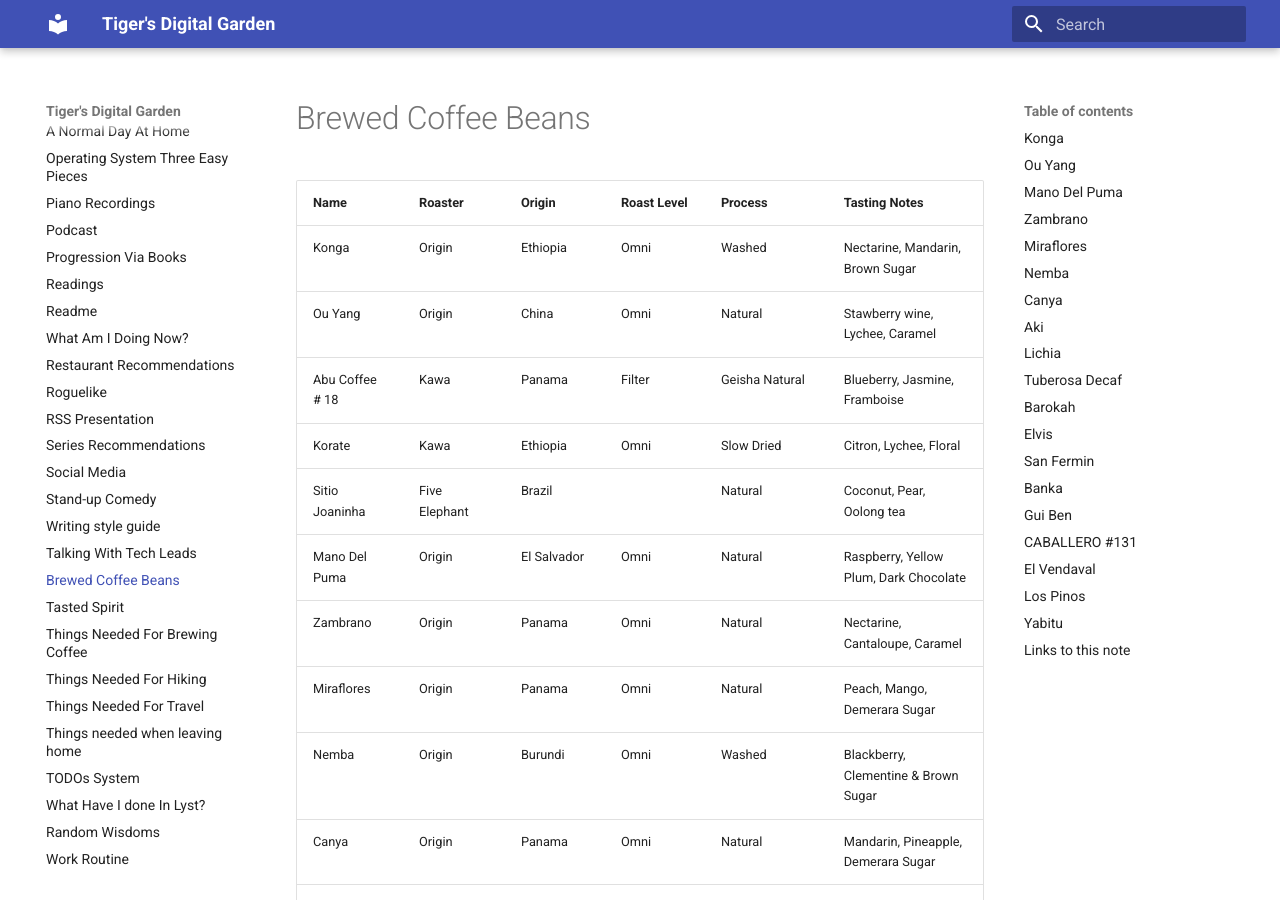
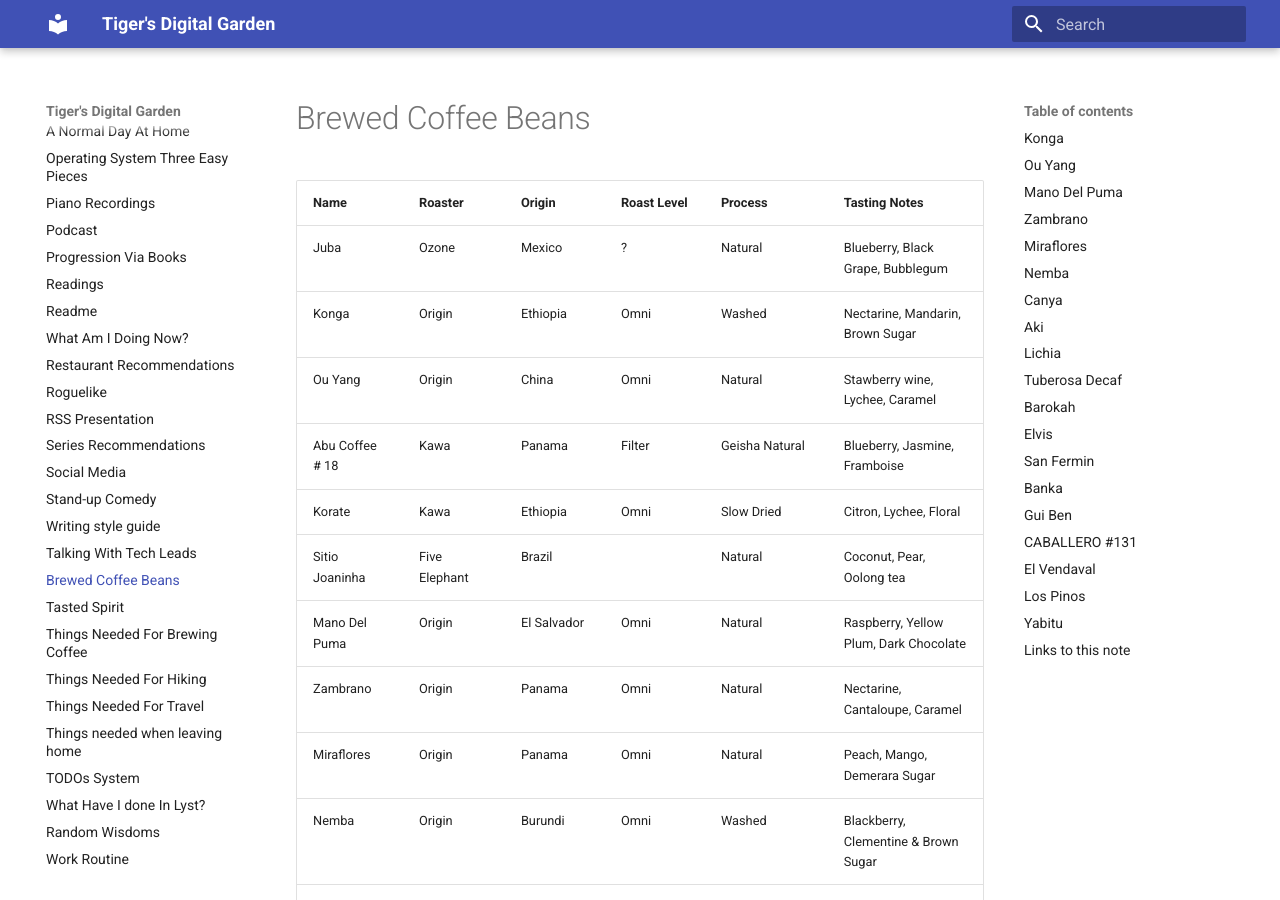
Before and after one commit to ynotstartups/notes, an MkDocs documentation site: the page built from notes/tasted-coffee-beans.md, in a window 1280 px wide and 900 px high. Built offline with MkDocs 1.6.1 and Material for MkDocs 9.7.7, drawn with Linux system fonts in a browser that asks for light colours.

Commit message:
add coffee bean

```diff
--- a/notes/tasted-coffee-beans.md
+++ b/notes/tasted-coffee-beans.md
@@ -2,6 +2,7 @@
 
 | Name            | Roaster       | Origin      | Roast Level | Process                | Tasting Notes                                |
 | --------------- | ------------- | ----------- | ----------- | ---------------------- | -------------------------------------------- |
+| Juba            | Ozone         | Mexico      | ?           | Natural                | Blueberry, Black Grape, Bubblegum            |
 | Konga           | Origin        | Ethiopia    | Omni        | Washed                 | Nectarine, Mandarin, Brown Sugar             |
 | Ou Yang         | Origin        | China       | Omni        | Natural                | Stawberry wine, Lychee, Caramel              |
 | Abu Coffee # 18 | Kawa          | Panama      | Filter      | Geisha Natural         | Blueberry, Jasmine, Framboise                |
@@ -38,7 +39,6 @@ Around 1,200 small coffee holders contribute their coffee cherries to the Konga
 The Coffee of Yunnan
 
 a note from David Ou Yang
-
 
 Not many people associate coffee and China, let alone an excellent specialty level single origin. Yes, China, or should I say Yunnan province, produces excellent coffee, so much so that many international coffee companies are now coming to Yunnan to source top quality beans.
 
```
